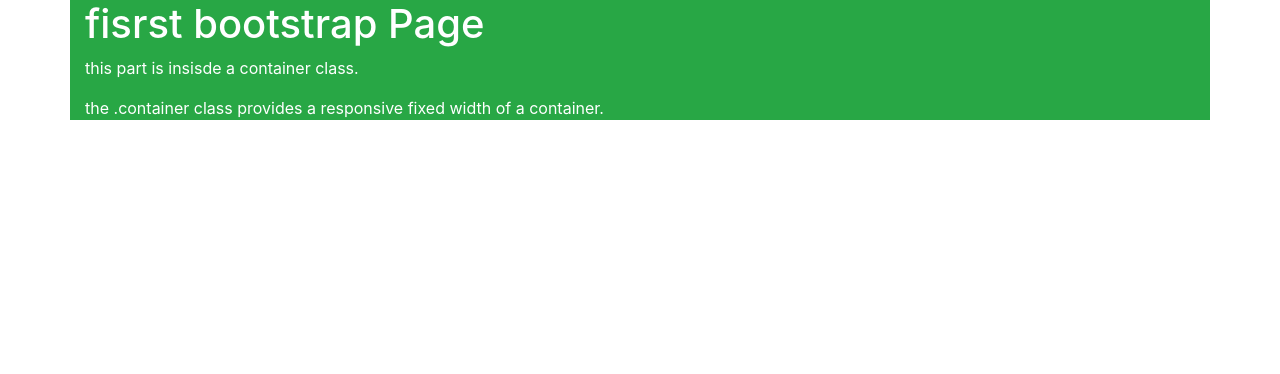
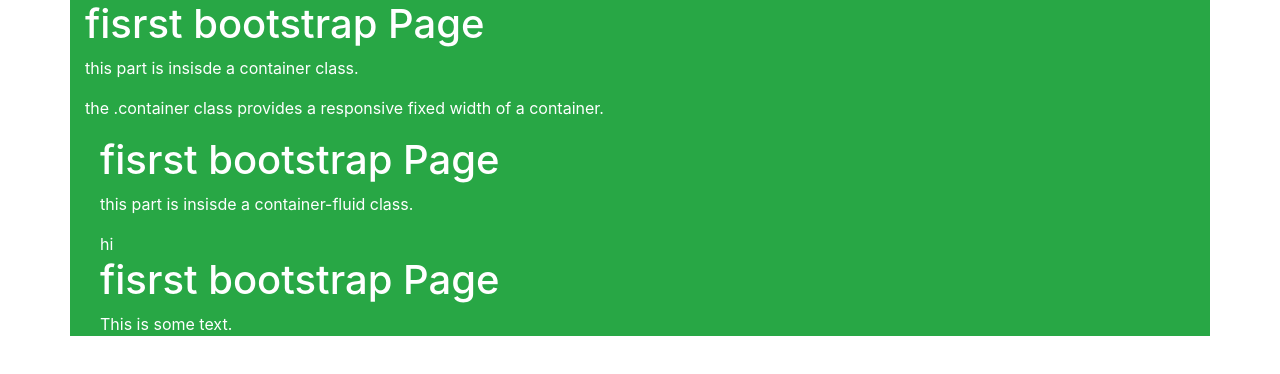
Before and after one commit to lafoxo/visual-studio-codingal-class, a plain HTML site: page index.html in a window 1280 px wide. Drawn offline with nearby package versions, Linux system fonts and the light colour scheme.

Commit message:
fifth commit

```diff
--- a/index.html
+++ b/index.html
@@ -11,6 +11,15 @@
 <h1>fisrst bootstrap Page</h1>
 <p>this part is insisde a container class. </p>
 <p>the .container class provides a responsive fixed width of a container. </p>
+<div class="container-fluid bg-success text-white">
+    <h1>fisrst bootstrap Page</h1>
+    <p>this part is insisde a container-fluid class. </p>
+    <div>hi</div>
+    </div>
+    <div class="container-fluid bg-success text-white">
+        <h1>fisrst bootstrap Page</h1>
+        <p>This is some text.</p>
+        </div>
     </div>
 </body>
 </html>
```
